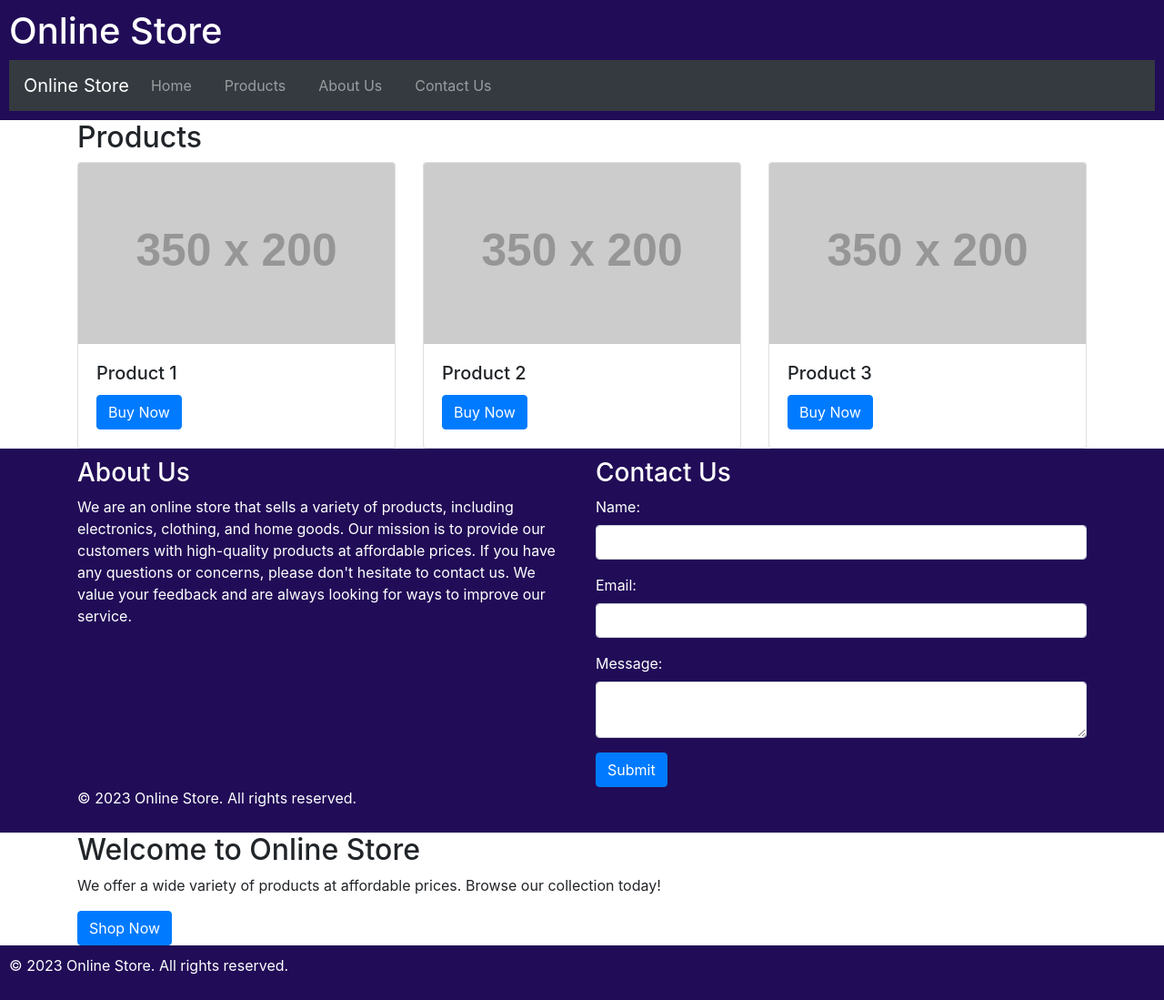
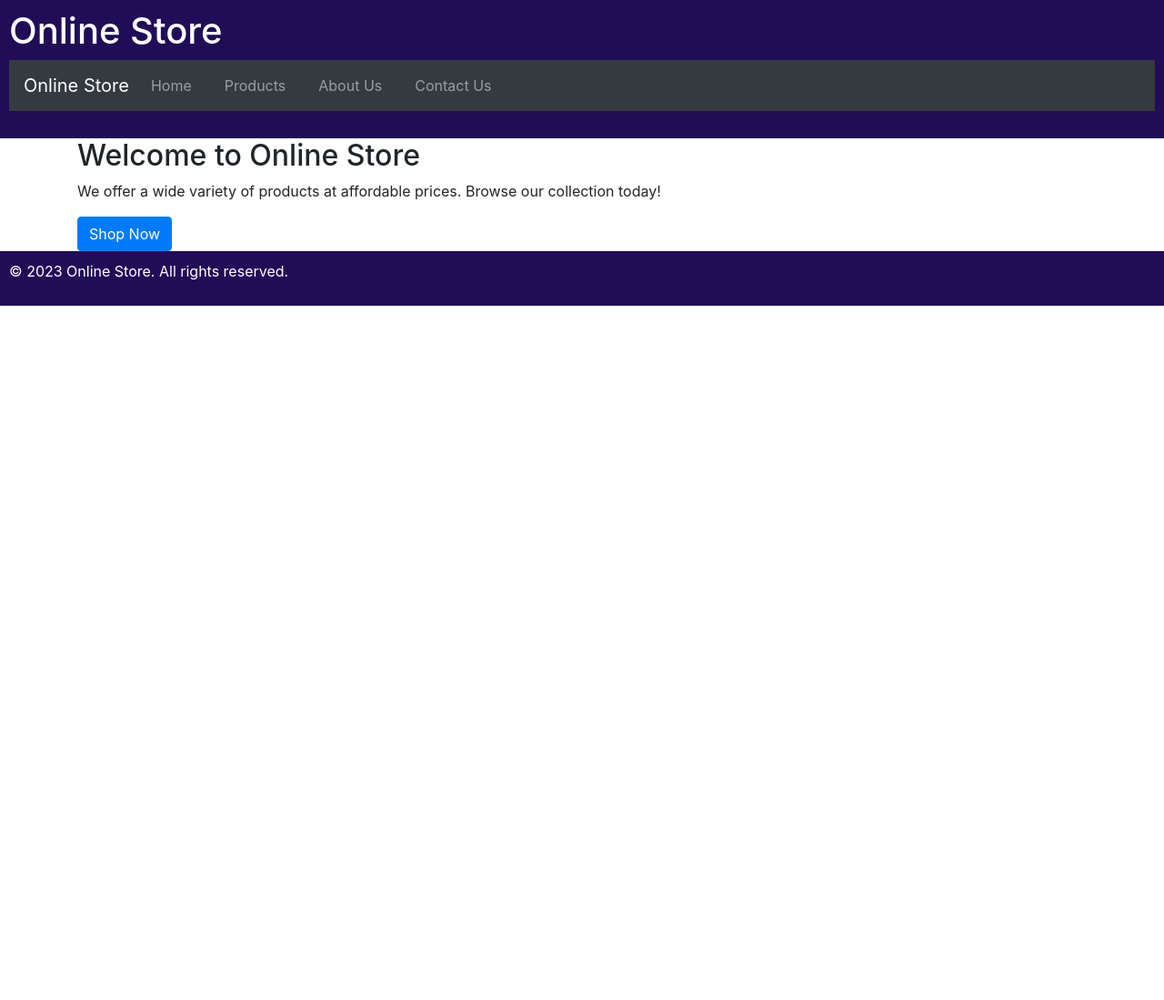
Before and after one commit to amm916/gg6, a plain HTML site: page index.html in a window 1280 px wide. Shown: the whole page at 91% size. After the commit the page ends 800 px from the top, so only its background shows below. Drawn offline with nearby package versions, Linux system fonts and the light colour scheme; placeholder pictures from the web are drawn by us.

Commit message:
اعادة ترتيب ملفات html

```diff
--- a/index.html
+++ b/index.html
@@ -38,71 +38,13 @@
     </header>
     <main>
         <div class="container">
-            <h2>Products</h2>
-            <div class="row">
-                <div class="col-md-4">
-                    <div class="card">
-                        <img class="card-img-top" src="https://fakeimg.pl/350x200/" alt="Product 1">
-                        <div class="card-body">
-                            <h5 class="card-title">Product 1</h5>
-                            <a href="#" class="btn btn-primary">Buy Now</a>
-                        </div>
-                    </div>
-                </div>
-                <div class="col-md-4">
-                    <div class="card">
-                        <img class="card-img-top" src="https://fakeimg.pl/350x200/" alt="Product 2">
-                        <div class="card-body">
-                            <h5 class="card-title">Product 2</h5>
-                            <a href="#" class="btn btn-primary">Buy Now</a>
-                        </div>
-                    </div>
-                </div>
-                <div class="col-md-4">
-                    <div class="card">
-                        <img class="card-img-top" src="https://fakeimg.pl/350x200/" alt="Product 3">
-                        <div class="card-body">
-                            <h5 class="card-title">Product 3</h5>
-                            <a href="#" class="btn btn-primary">Buy Now</a>
-                        </div>
-                    </div>
-                </div>
-            </div>
-        </div>
+
     </main>
     <footer>
         <div class="container">
             <div class="row">
                 <div class="col-md-6">
-                    <h3>About Us</h3>
-                    <p>We are an online store that sells a variety of products, including electronics, clothing, and home goods. Our mission is to provide our customers with high-quality products at affordable prices. If you have any questions or concerns,
-                        please don't hesitate to contact us. We value your feedback and are always looking for ways to improve our service.</p>
-                </div>
-                <div class="col-md-6">
-                    <h3>Contact Us</h3>
-                    <form>
-                        <div class="form-group">
-                            <label for="name">Name:</label>
-                            <input type="text" id="name" name="name" class="form-control" required>
-                        </div>
-                        <div class="form-group">
-                            <label for="email">Email:</label>
-                            <input type="email" id="email" name="email" class="form-control" required>
-                        </div>
-                        <div class="form-group">
-                            <label for="message">Message:</label>
-                            <textarea id="message" name="message" class="form-control" required></textarea>
-                        </div>
-                        <button type="submit" class="btn btn-primary">Submit</button>
-                    </form>
-                </div>
-            </div>
-            <div class="row">
-                <div class="col-md-12">
-                    <p>&copy; 2023 Online Store. All rights reserved.</p>
-                </div>
-            </div>
-        </div>
+
     </footer>
     <main>
         <div class="container">
```
Also changed, not shown: products.html (+1 -34 lines).
